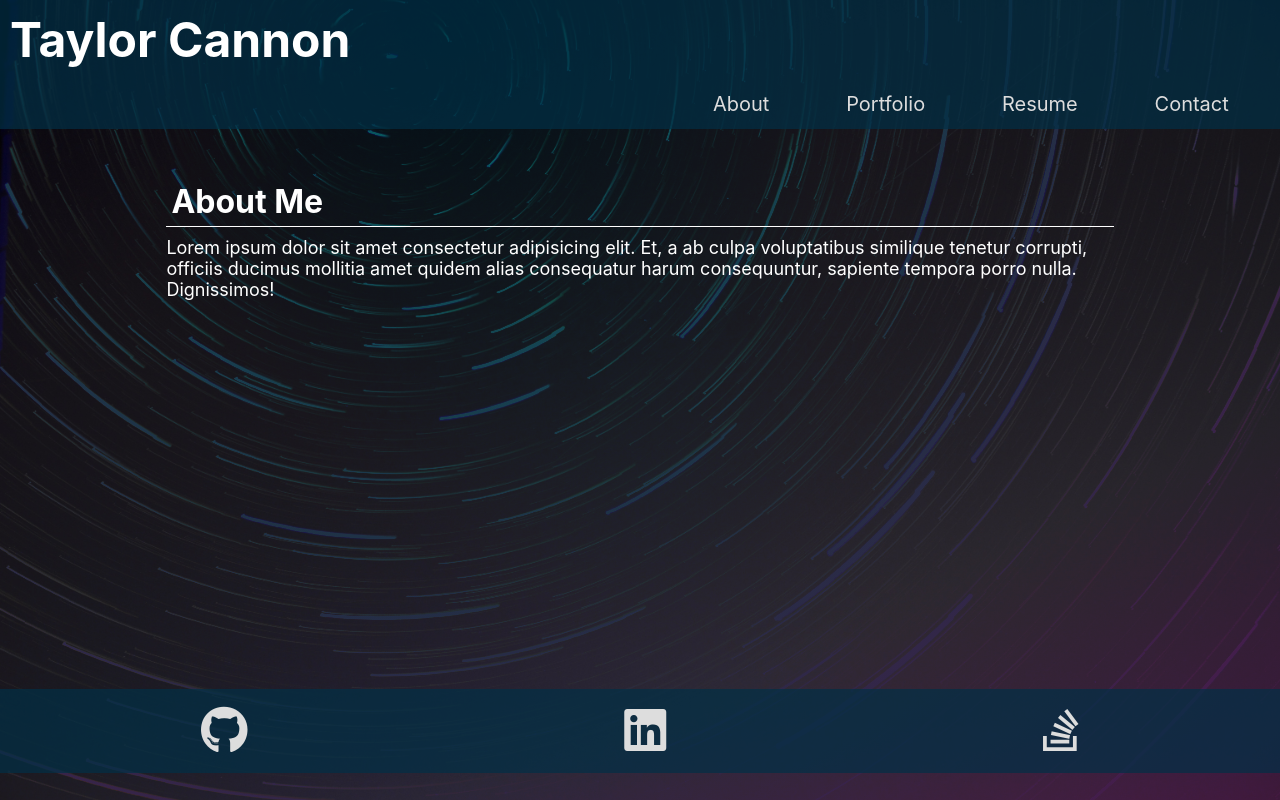
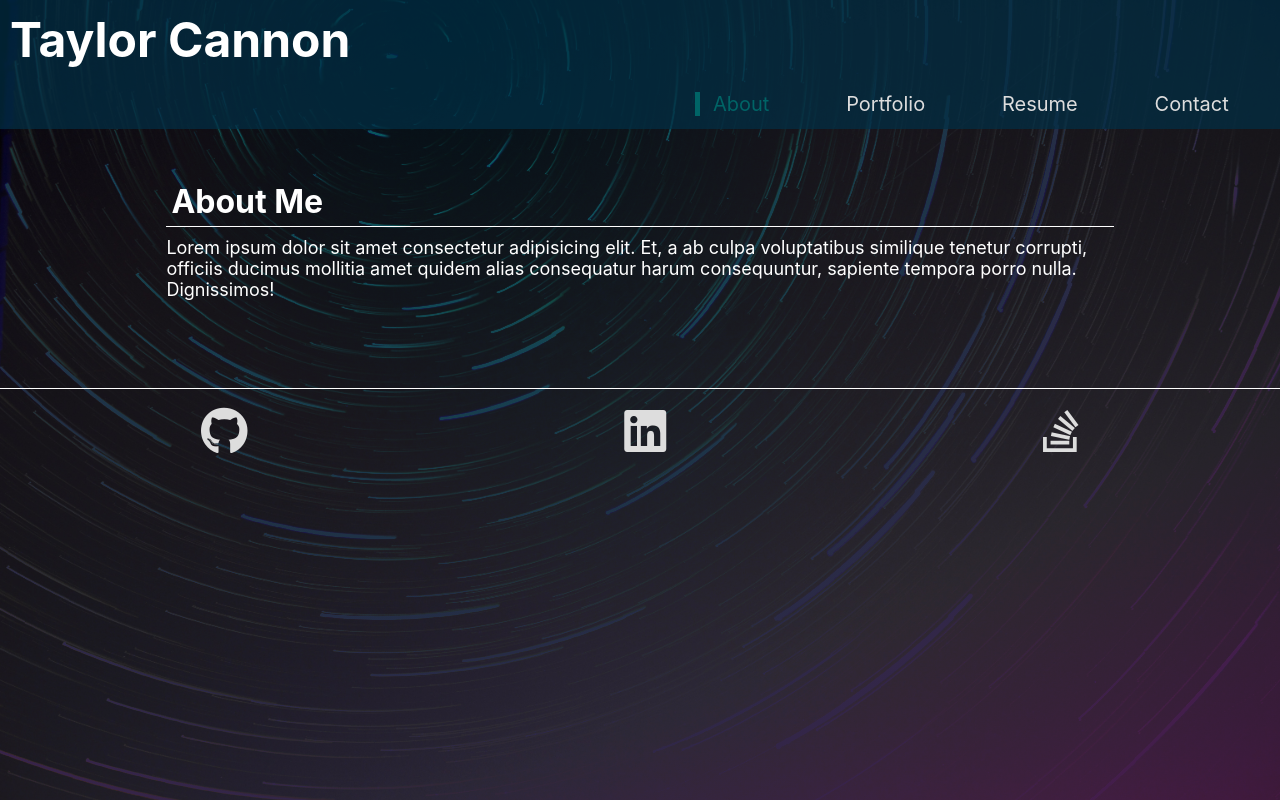
Before and after one commit to tkcannon/react-portfolio, a React (Create React App) app in the folder portfolio/: page / in a window 1280 px wide. Built offline with nearby package versions, Linux system fonts and the light colour scheme.

Commit message:
added highlights for active nav

```diff
--- a/portfolio/src/App.css
+++ b/portfolio/src/App.css
@@ -4,7 +4,7 @@
 
 :root {
   --primary-color: #023047;
-  --secondary-color: #4d194d;
+  --secondary-color: #006466;
   --text-primary-color: #fff;
   --text-secondary-color: #ddd;
 }
@@ -25,9 +25,13 @@ body {
   color: var(--text-primary-color);
 }
 
-header,
+header {
+  background-color: rgba(2, 48, 71, 0.7);
+}
+
 footer {
-  background-color: rgba(2, 48, 71, 0.7);
+  margin-top: 50px;
+  border-top: 1px solid var(--text-primary-color);
 }
 
 header ul,
@@ -67,7 +71,6 @@ nav li:hover {
 
 main {
   padding: 0 10vw;
-  min-height: 70vh;
 }
 
 section {
@@ -93,8 +96,13 @@ h3 {
 }
 
 form {
+  width: 50%;
+}
+
+form div {
   display: flex;
   flex-direction: column;
+  margin: 2vh 0;
 }
 
 input {
@@ -107,8 +115,22 @@ textarea {
   border-radius: 5px;
 }
 
+button {
+  font-size: large;
+  padding: 10px;
+  color: var(--text-primary-color);
+  background-color: var(--secondary-color);
+  border: var(--primary-color) solid 1px;
+  border-radius: 5px;
+}
+
 a {
   text-decoration: none;
+}
+
+.activeNav {
+  color: var(--secondary-color);
+  border-left: 5px solid;
 }
 
 .projects {
@@ -142,3 +164,9 @@ a {
 .project img {
   max-width: 100%;
 }
+
+@media screen and (max-width: 600px) {
+  form {
+    width: 100%;
+  }
+}
--- a/portfolio/src/components/Navigation/index.js
+++ b/portfolio/src/components/Navigation/index.js
@@ -6,22 +6,22 @@ function Nav({ displayedContent, setDisplayedContent }) {
     <>
       <nav>
         <ul>
-          <li>
+          <li className={`${displayedContent === 'about' && 'activeNav'}`} >
             <span onClick={() => setDisplayedContent('about')}>
               About
             </span>
           </li>
-          <li>
+          <li className={`${displayedContent === 'portfolio' && 'activeNav'}`} >
             <span onClick={() => setDisplayedContent('portfolio')}>
               Portfolio
             </span>
           </li>
-          <li>
+          <li className={`${displayedContent === 'resume' && 'activeNav'}`} >
             <span onClick={() => setDisplayedContent('resume')}>
               Resume
             </span>
           </li>
-          <li>
+          <li className={`${displayedContent === 'contact' && 'activeNav'}`} >
             <span onClick={() => setDisplayedContent('contact')}>
               Contact
             </span>
--- a/portfolio/src/components/Resume/index.js
+++ b/portfolio/src/components/Resume/index.js
@@ -4,7 +4,7 @@ function Resume() {
   return (
     <section className="resume-section">
       <h2>Resume</h2>
-      <button><i class="fa-solid fa-download"></i></button>
+      <button><i className="fa-solid fa-download"></i></button>
       <div>
         <h3>Front End</h3>
         <ul>
```
